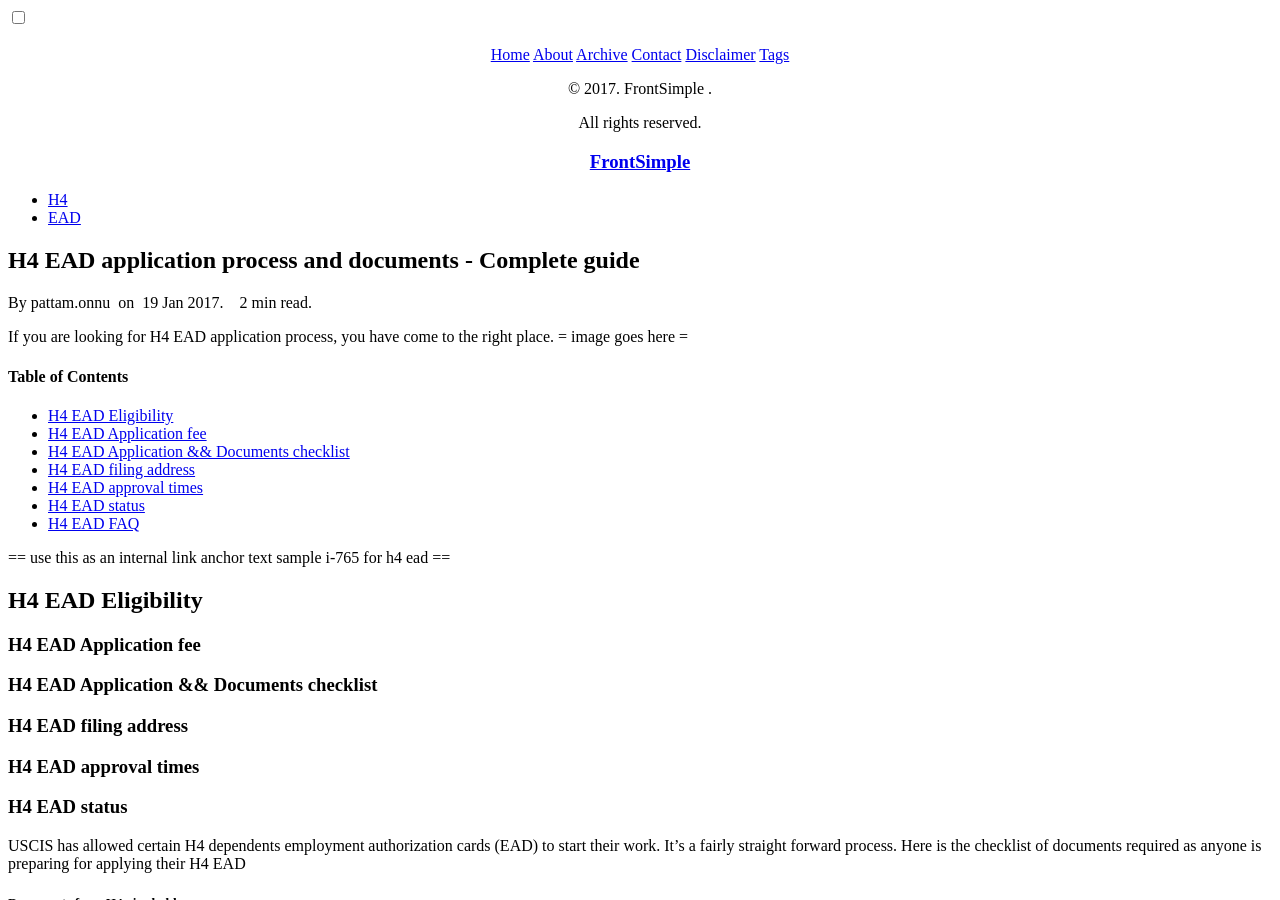
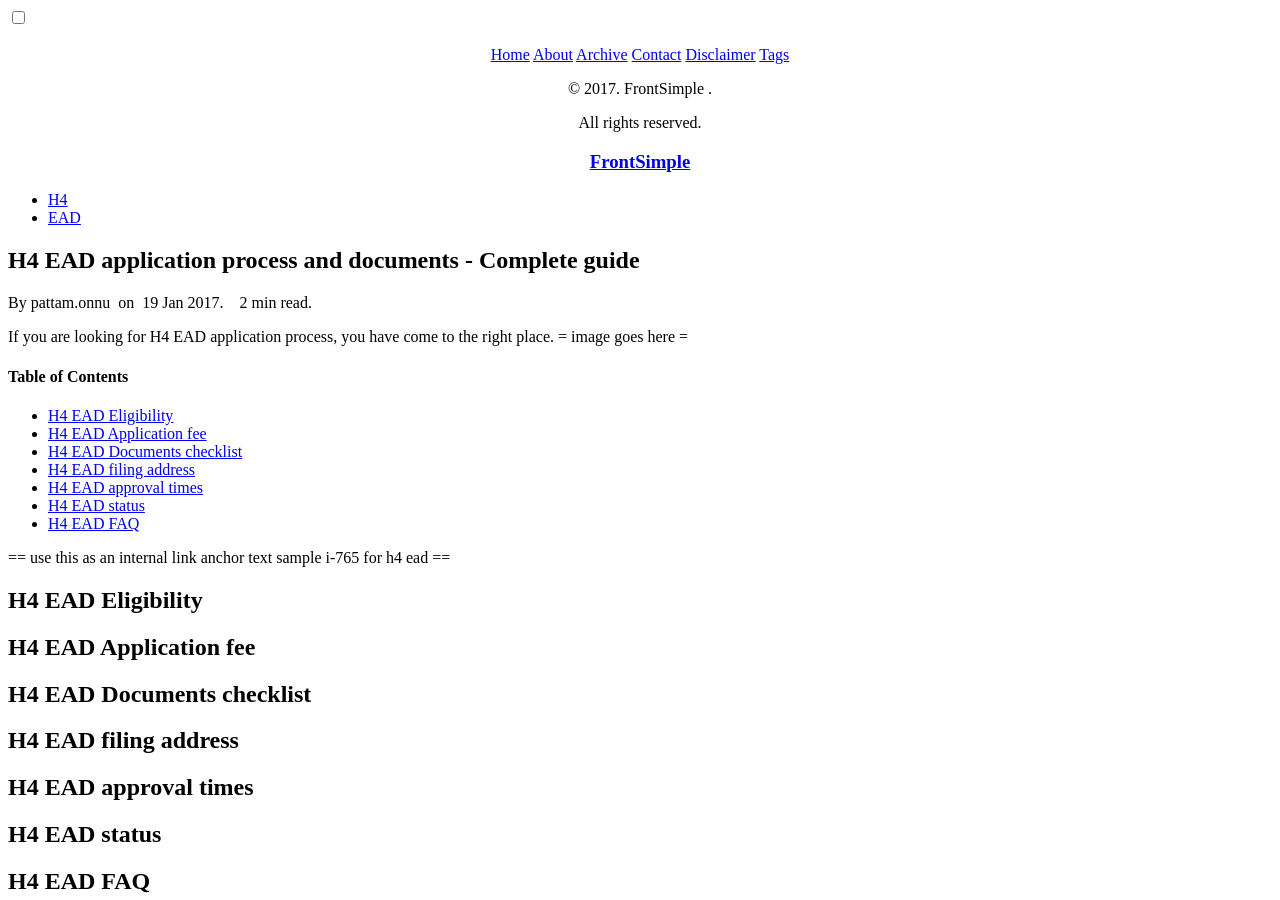
Before and after one commit to gitforwork2/gitforwork.github.io, a Jekyll site: the page built from _posts/2017-01-19-h4-ead-application.md, in a window 1280 px wide and 900 px high. Built offline with Jekyll 4.4.1, drawn with Linux system fonts in a browser that asks for light colours; nearby versions of some CDN libraries; comment, search, counter and statistics services are not loaded.

Commit message:
Update 2017-01-19-h4-ead-application.md

```diff
--- a/_posts/2017-01-19-h4-ead-application.md
+++ b/_posts/2017-01-19-h4-ead-application.md
@@ -4,27 +4,28 @@
 date: 2017-01-19
 tags: H4 EAD
 comments: true
-description: H4 Visa EAD application process and documents. EAD for H4
+description: H4 Visa EAD documents and application. EAD for H4 - Complete guide
 ---
 If you are looking for H4 EAD application process, you have come to the right place.
 = image goes here =
 
 #### Table of Contents
  - [H4 EAD Eligibility](#h4-ead-eligibility)
- - [H4 EAD Application fee](/)
- - [H4 EAD Application && Documents checklist](/)
- - [H4 EAD filing address](/)
- - [H4 EAD approval times](/)
- - [H4 EAD status](/)
- - [H4 EAD FAQ](/)
+ - [H4 EAD Application fee](#h4-ead-application-fee)
+ - [H4 EAD Documents checklist](#h4-ead-documents-checklist)
+ - [H4 EAD filing address](#h4-ead-filing-address)
+ - [H4 EAD approval times](#h4-ead-approval-times)
+ - [H4 EAD status](#h4-ead-status)
+ - [H4 EAD FAQ](#h4-ead-faq)
 
 == use this as an internal link anchor text sample i-765 for h4 ead ==
 ## H4 EAD Eligibility
-### H4 EAD Application fee
-### H4 EAD Application && Documents checklist
-### H4 EAD filing address
-### H4 EAD approval times
-### H4 EAD status
+## H4 EAD Application fee
+## H4 EAD Documents checklist
+## H4 EAD filing address
+## H4 EAD approval times
+## H4 EAD status
+## H4 EAD FAQ
 
 
 USCIS has allowed certain H4 dependents employment authorization cards (EAD) to start their work. It's a fairly straight forward
```
